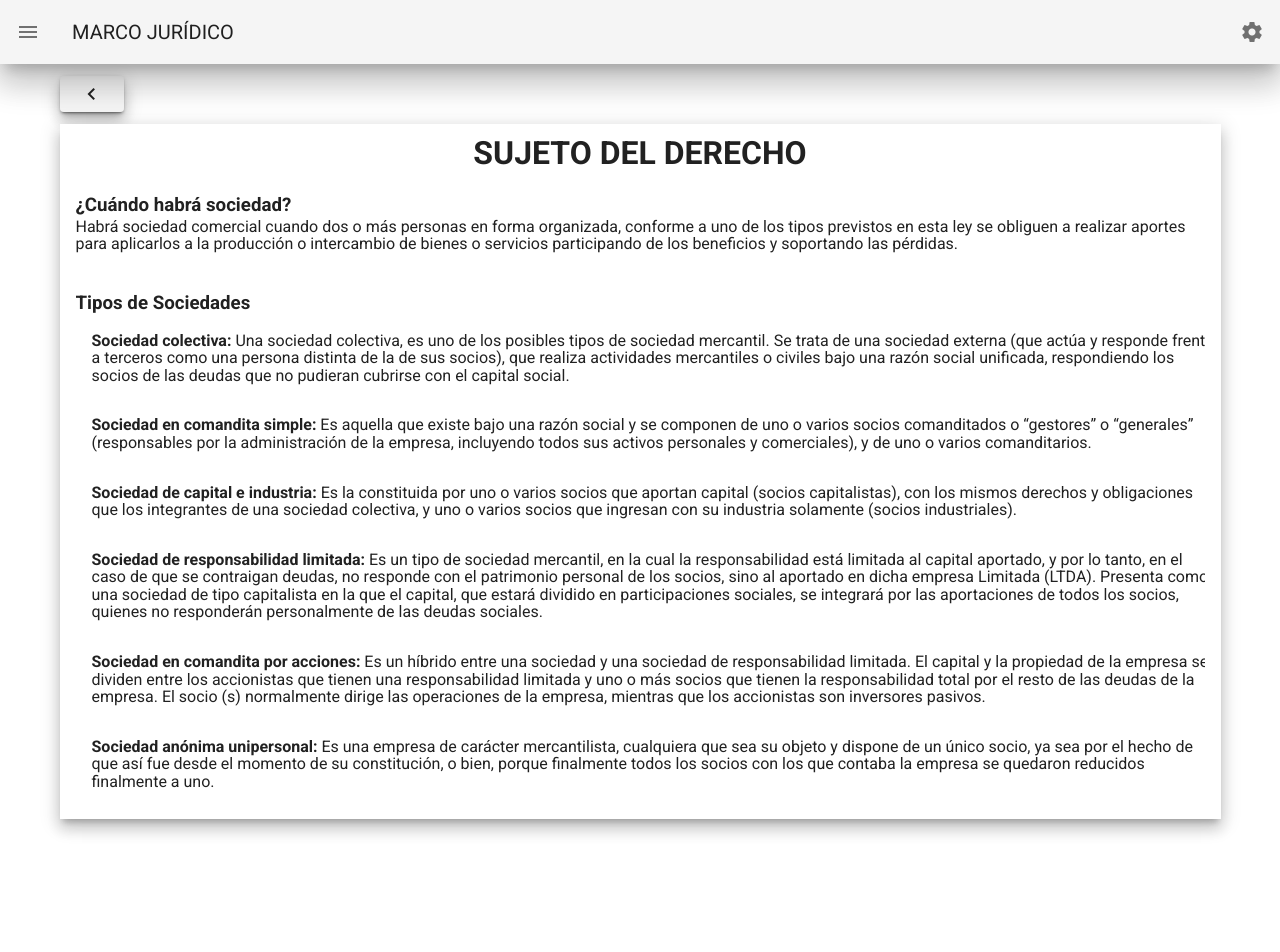
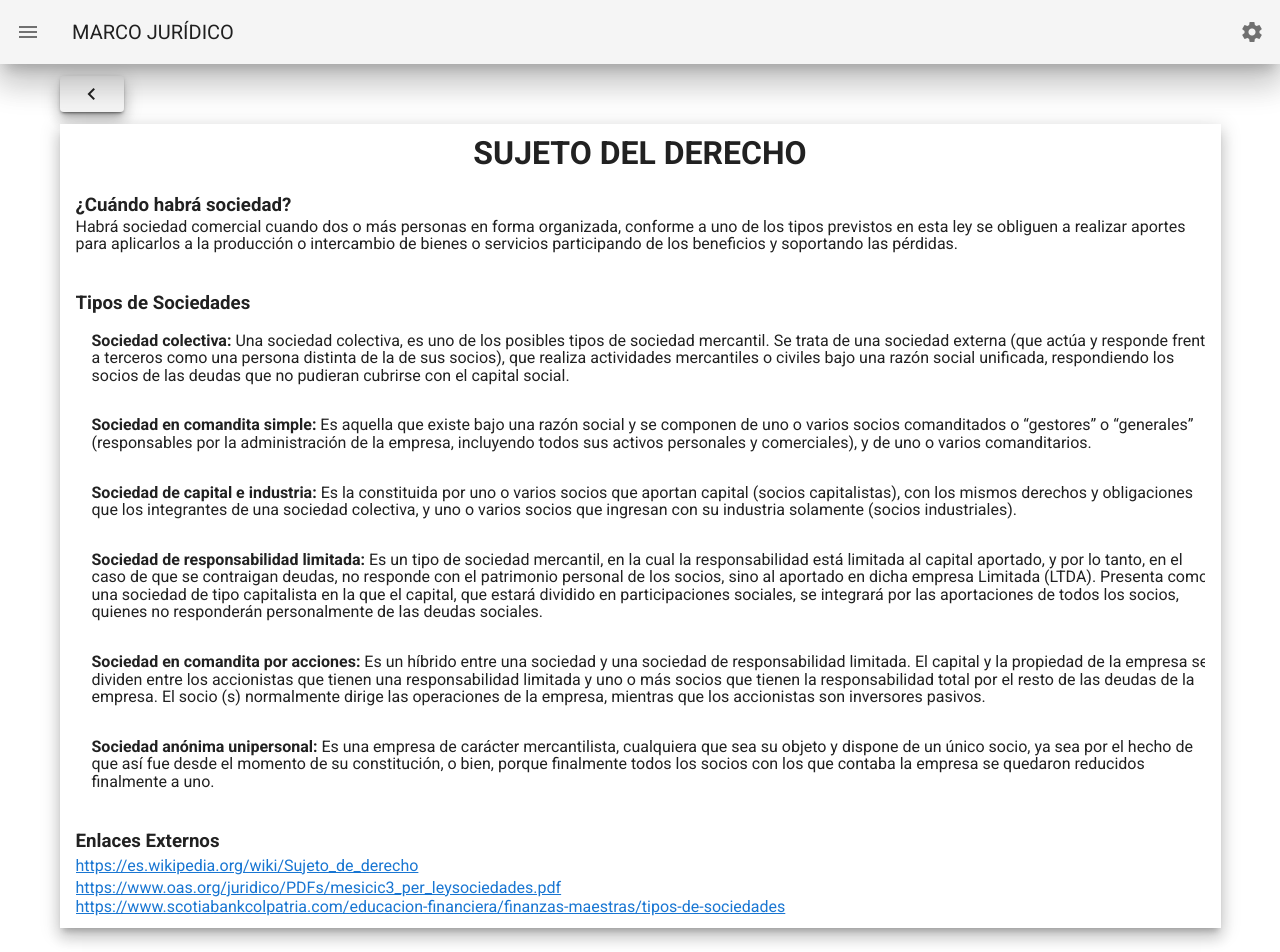
Before and after one commit to mayex-gif/pradas, a Nuxt app: page /7 in a window 1280 px wide. Shown: the top 952 px of the page. Built offline with nearby package versions, Linux system fonts and the light colour scheme.

Commit message:
update pag 7 enlaces

```diff
--- a/pages/7.vue
+++ b/pages/7.vue
@@ -33,6 +33,16 @@
             <p class="ma-4"><strong> Sociedad anónima unipersonal:</strong> Es una empresa de carácter mercantilista, cualquiera que sea su objeto y dispone de un único socio, ya sea por el hecho de que así fue desde el momento de su constitución, o bien, porque finalmente todos los socios con los que contaba la empresa se quedaron reducidos finalmente a uno.</p>
           </v-list-item-content>
         </v-list-item>
+                <v-list-item last-line>
+          <v-list-item-content>
+            <h3>Enlaces Externos</h3>
+            <v-divider class="mb-1"></v-divider>
+            <br>
+            <a href="https://es.wikipedia.org/wiki/Sujeto_de_derecho">https://es.wikipedia.org/wiki/Sujeto_de_derecho</a><br>
+            <a href="https://www.oas.org/juridico/PDFs/mesicic3_per_leysociedades.pdf">https://www.oas.org/juridico/PDFs/mesicic3_per_leysociedades.pdf</a>
+            <a href="https://www.scotiabankcolpatria.com/educacion-financiera/finanzas-maestras/tipos-de-sociedades">https://www.scotiabankcolpatria.com/educacion-financiera/finanzas-maestras/tipos-de-sociedades</a>
+          </v-list-item-content>
+        </v-list-item>
       </v-card>
     </v-hover>
 
```
